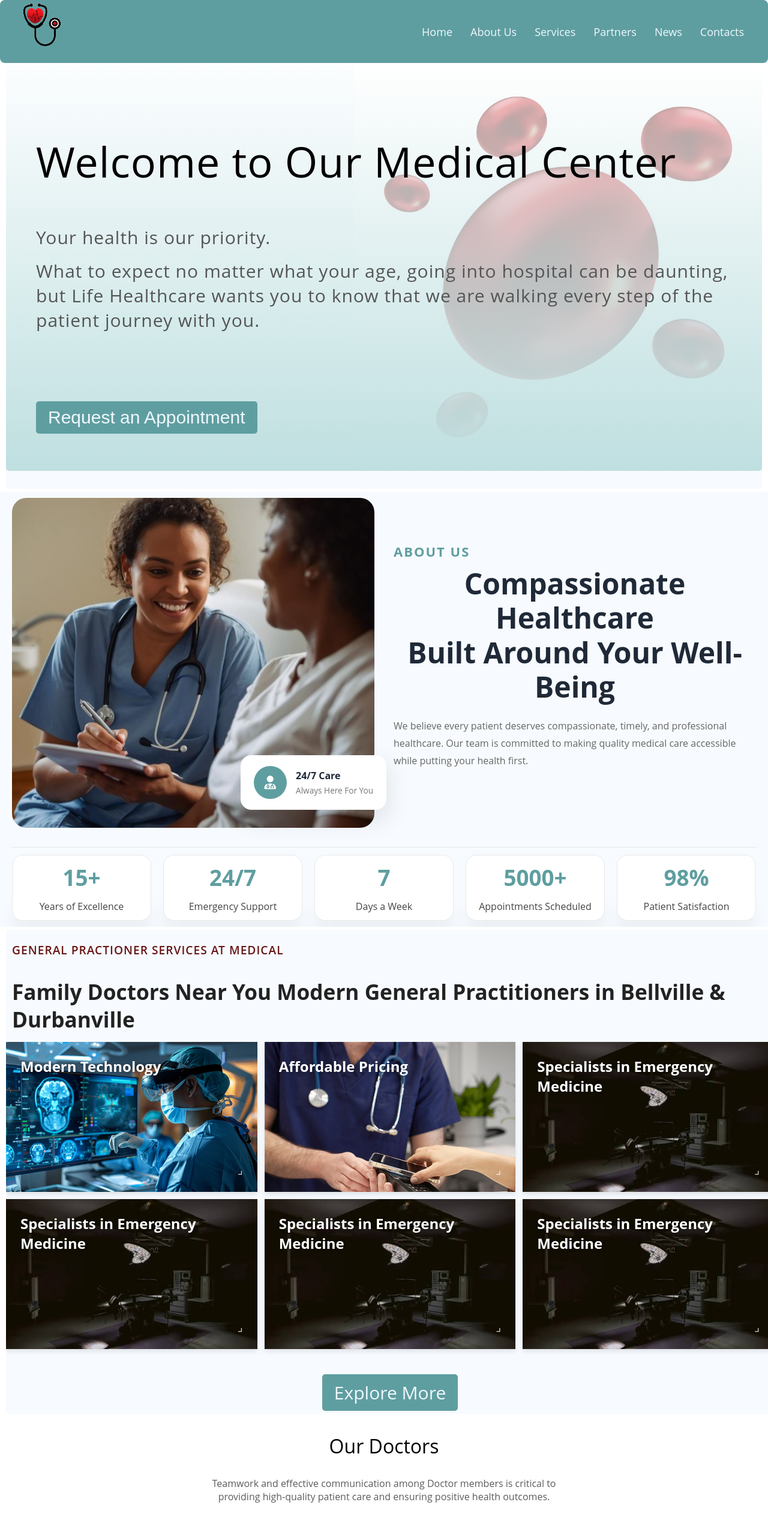
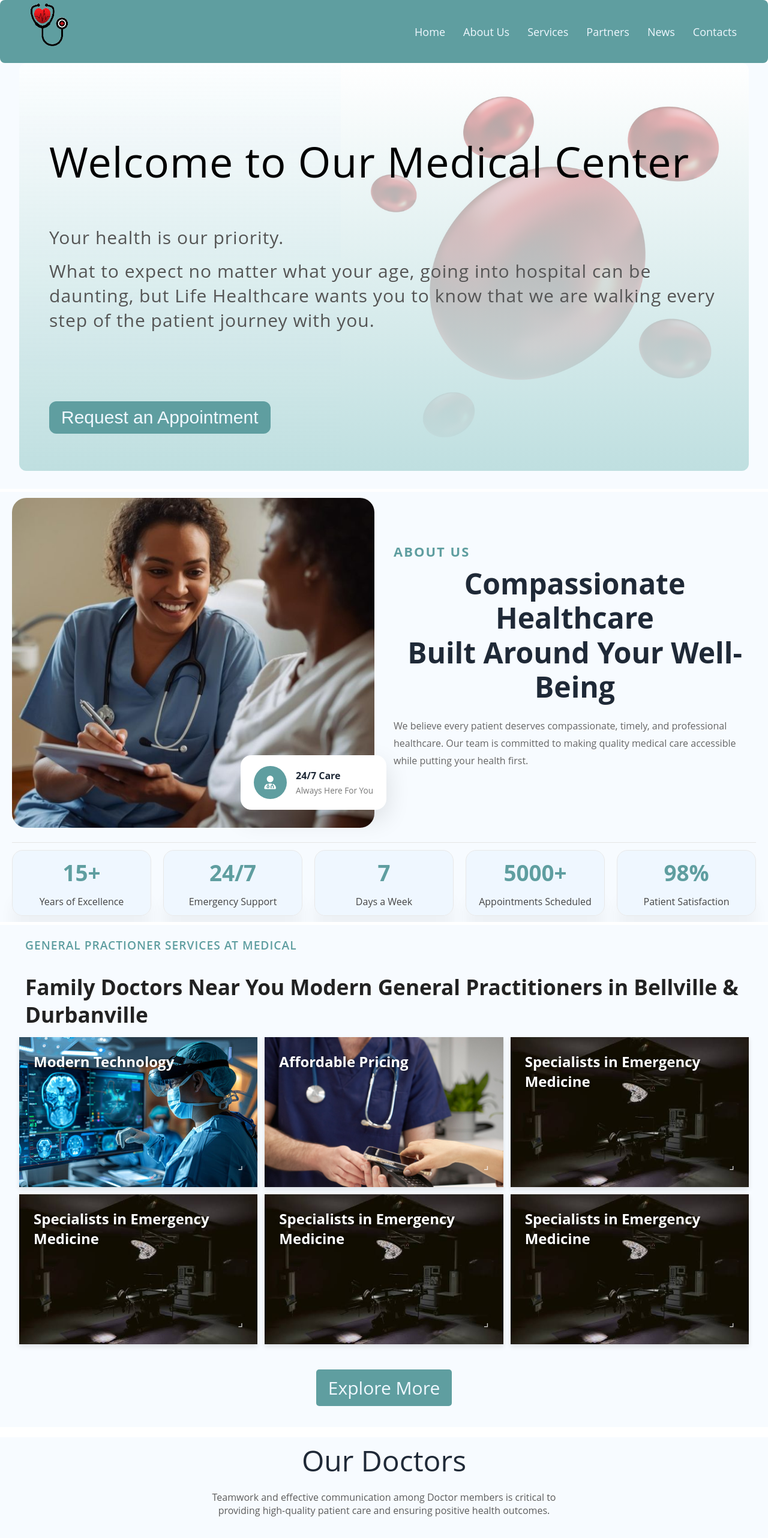
Before and after one commit to creedchina/Landing_Home-Page, a React (Vite) app: page / in a window 1280 px wide. Shown: the top 2564 px of the page at 60% size. Built offline with nearby package versions, Linux system fonts and the light colour scheme; grey boxes are pictures that could not be loaded.

Commit message:
Edited the AboutUs section

```diff
--- a/src/App.css
+++ b/src/App.css
@@ -1,17 +1,74 @@
+:root {
+  --page-gutter: clamp(16px, 4vw, 32px);
+}
+
+*,
+*::before,
+*::after {
+  box-sizing: border-box;
+}
+
+html,
+body,
+#root {
+  width: 100%;
+  max-width: 100%;
+  margin: 0;
+  overflow-x: hidden;
+}
+
 body{
   height: 100%;
   font-family: "Open Sans", sans-serif;
-  margin: 0;
 }
 
 .app-container{
   display: flex;
   flex-direction: column;
   min-height: 100vh;
+  width: 100%;
+  overflow-x: hidden;
 }
 
 .page-content{
   flex: 1;
+  scroll-snap-type: y proximity;
+}
+
+.page-section {
+  box-sizing: border-box;
+  width: 100%;
+  min-height: 85vh;
+  display: flex;
+  align-items: center;
+  scroll-snap-align: start;
+  scroll-snap-stop: always;
+  isolation: isolate;
+  opacity: 0;
+  transform: translateY(14px);
+  animation: section-fade-in 0.7s ease forwards;
+}
+
+.page-section > * {
+  width: 100%;
+}
+
+@keyframes section-fade-in {
+  from {
+    opacity: 0;
+    transform: translateY(14px);
+  }
+
+  to {
+    opacity: 1;
+    transform: translateY(0);
+  }
+}
+
+@media (max-width: 768px) {
+  .page-section {
+    min-height: 75vh;
+  }
 }
 
 html{
--- a/src/App.jsx
+++ b/src/App.jsx
@@ -21,27 +21,27 @@ function App() {
 
         <main className = 'page-content'>
           {/* Each wrapper div needs an ID that perfectly matches the navbar href */}
-          <div id="home">
+          <div id="home" className='page-section'>
             <Hero />
           </div>
 
-          <div id='about'>
+          <div id='about' className='page-section'>
             <AboutUs />
           </div>
 
-          <div id="services">
+          <div id="services" className='page-section'>
             <Services />
           </div>
 
-          <div id="partners">
+          <div id="partners" className='page-section'>
             <Patners />
           </div>
 
-          <div id="news">
+          <div id="news" className='page-section'>
             <News />
           </div>
 
-          <div id="contacts">
+          <div id="contacts" className='page-section'>
             <Contacts />
           </div>
         </main>
--- a/src/components/AboutUs/AboutUs.css
+++ b/src/components/AboutUs/AboutUs.css
@@ -5,6 +5,7 @@
     padding: 10px 20px;
     background: rgba(62, 161, 255, 0.04);
     overflow: hidden;
+
 }
 
 .about-body {
@@ -79,7 +80,7 @@
     justify-content: space-between;
     align-items: stretch;
     gap: 20px;
-    margin-top: 8px;
+    margin-top: 12px 0px 12px 0px;
     padding-top: 12px;
     border-top: 1px solid #e5e5e5;
     transform: translateY(30px);
@@ -96,7 +97,7 @@
     min-height: 80px;
     padding: 12px 10px;
     text-align: center;
-    background: #fff;
+    background-color:rgba(62, 161, 255, 0.04);
     border: 1px solid #e8e8e8;
     border-radius: 18px;
     box-shadow: 0 80px 24px rgba(0, 0, 0, 0.04);
--- a/src/components/Footer/Footer.css
+++ b/src/components/Footer/Footer.css
@@ -2,8 +2,10 @@
     background-color: cadetblue;
     display: flex;
     justify-content: space-evenly;
-    padding: 42px;
-    height: 310px;
+    flex-wrap: wrap;
+    gap: 24px;
+    padding: 42px var(--page-gutter);
+    min-height: 310px;
     position: relative;
 }
 
@@ -15,8 +17,8 @@
 }
 
 .footer-logo>img {
-    height: fit-content;
-    width: 310px;
+    height: auto;
+    width: min(100%, 310px);
 }
 
 .footer-lists {
--- a/src/components/Hero/Hero.css
+++ b/src/components/Hero/Hero.css
@@ -7,9 +7,8 @@
     background-color: rgba(62, 161, 255, 0.04);
     gap: 12px;
     transition: all 0.3s ease-out;
-    margin: 0px 10px 5px 10px;
-    padding: 0px 0px 5px 0px;
-    overflow-x: hidden;
+    margin: 0 0 5px;
+    padding: 0 var(--page-gutter) 5px;
 }
 
 .banner-content{
@@ -39,7 +38,7 @@
     box-sizing: border-box;
     width: 100%;
     min-height: 85vh;
-    border-radius: 5px;
+    border-radius: 12px;
     overflow: hidden;
     display: flex;
     align-items: center;
@@ -56,7 +55,7 @@
     font-weight: 400;
     color: aliceblue;
     text-decoration: none;
-    border-radius: 5px;
+    border-radius: 12px;
     background-color: cadetblue;
     padding: 10px 20px;
     cursor: pointer;
@@ -67,7 +66,7 @@
 a:hover{
    transition: all 0.3s ease-out;
    transform: scale(1.1) translateZ(0);
-   color: rgb(105, 21, 21);;
+   color: inherit;
 }
 
 @media (max-width: 768px) {
--- a/src/components/NavBar/NavBar.css
+++ b/src/components/NavBar/NavBar.css
@@ -6,10 +6,12 @@
     display: flex;
     justify-content: space-between;
     align-items: center;
+    width: 100%;
+    box-sizing: border-box;
 
     border-radius: 8px;
     background-color: cadetblue;
-    padding: 0px 20px;
+    padding: 0 var(--page-gutter);
 }
 
 .navbar-logo{
@@ -27,6 +29,7 @@
     background-color: transparent;
     height: 50px;
     width: auto;
+
 }
 
 .navbar-container a:hover{
--- a/src/components/Testimonials/Testimonials.css
+++ b/src/components/Testimonials/Testimonials.css
@@ -1,7 +1,7 @@
 
 .testimonial-container{
     text-align: center;
-    padding: 60px 60px;
+    padding: 60px var(--page-gutter);
 }
 
 .testimonial-container>h3{
--- a/src/components/ourDoctors/ourDoctors.css
+++ b/src/components/ourDoctors/ourDoctors.css
@@ -1,14 +1,20 @@
 .doctors-container {
     position: relative;
     text-align: center;
-    margin-bottom: 30px;
+    margin: 12px 0;
+    padding: 0 var(--page-gutter) 24px;
+    overflow: hidden;
+    background-color:rgba(62, 161, 255, 0.04);
 }
 
 .doctors-container>h3 {
     text-align: center;
-    font-size: 32px;
     font-weight: normal;
     margin-bottom: 30px;
+    font-size: 3rem;
+    margin: 10px 0 22px;
+    line-height: 1.2;
+    color: #1f2937;
 }
 
 .doctors-container>p {
@@ -22,7 +28,7 @@
 }
 
 .sphere2 {
-    left: -28px;
+    left: 0;
     top: 77px;
 }
 
@@ -45,10 +51,10 @@
     cursor: pointer;
     color: cadetblue;
     background-color: #FFF;
-    border: 1px solid #174EB2;
+    border: 1px solid cadetblue;
 }
 
 .doctors-container>button:hover {
     color: #FFF;
-    background-color: #174EB2;
+    background-color: cadetblue;
 }
--- a/src/components/ourServices/ourService.css
+++ b/src/components/ourServices/ourService.css
@@ -5,14 +5,11 @@
     flex-direction: column;
     flex-wrap:wrap;
     justify-content: flex-start;
-
-    background-color:               rgba(62, 161, 255, 0.04);
-    /* background-color:  red;; */
+    background-color:rgba(62, 161, 255, 0.04);
     gap: 12px;
     transition: all 0.3s ease-out;
-    margin: 5px 10px 5px 10px;
-    padding: 0px 0px 5px 0px;
-    overflow-x: hidden;
+    margin: 5px 0;
+    padding: 0 var(--page-gutter) 5px;
 
     min-height: 80vh;
     width: 100%;
@@ -21,7 +18,7 @@
 
 /* General practitioner small subtitle */
 .ourService-container > h4 {
-    color: rgb(105, 21, 21); /* Matches your signature brand color from the banner buttons */
+    color: cadetblue; /* Matches your signature brand color from the banner buttons */
     font-size: 1.2rem;
     font-weight: 600;
     margin: 20px 10px;
@@ -72,7 +69,7 @@
     transition: background-color 0.3s ease;
     text-align: center;
     align-self: center;
-    margin-top: 30px;
+    margin: 30px;
 }
 
 /* .service-grid > *:hover {
@@ -90,7 +87,7 @@
 @media (max-width: 768px) {
 
     .ourService-container {
-        padding: 40px 20px;
+        padding: 40px var(--page-gutter);
     }
 
     .service-grid{
```
